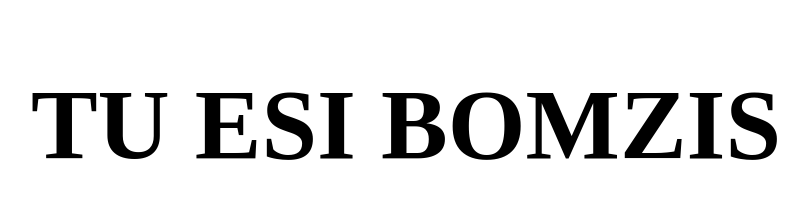
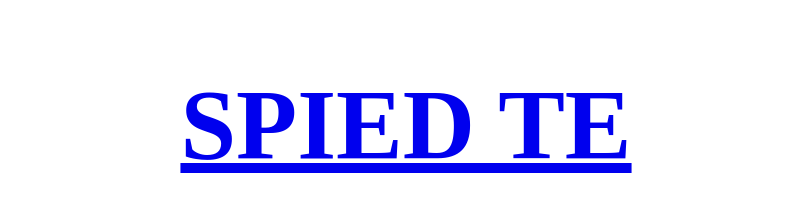
Before and after one commit to brnd3d/braindead, a plain HTML site: page index.html in a window 1280 px wide. Shown: the whole page, without its empty margins (234-1042 px from the left). Drawn offline with Linux system fonts and the light colour scheme.

Commit message:
Update index.html

```diff
--- a/index.html
+++ b/index.html
@@ -15,6 +15,6 @@
 
 </head>
 <body>
-  <h1>TU ESI BOMZIS<h1>
+  <h1><a href="https://www.google.com/search?q=anal+rose&client=opera&hs=Wzf&sxsrf=ALiCzsZgi-j496zcfyJWhDet1kUvmhLkrQ:1669474506920&source=lnms&tbm=isch&sa=X&ved=2ahUKEwif8ciXjcz7AhUdQ_EDHUWOCysQ_AUoAXoECAEQAw&biw=1326&bih=627&dpr=1#imgrc=GWfI6X3c-fFUoM">SPIED TE</a><h1>
 </body>
 </html>
```
